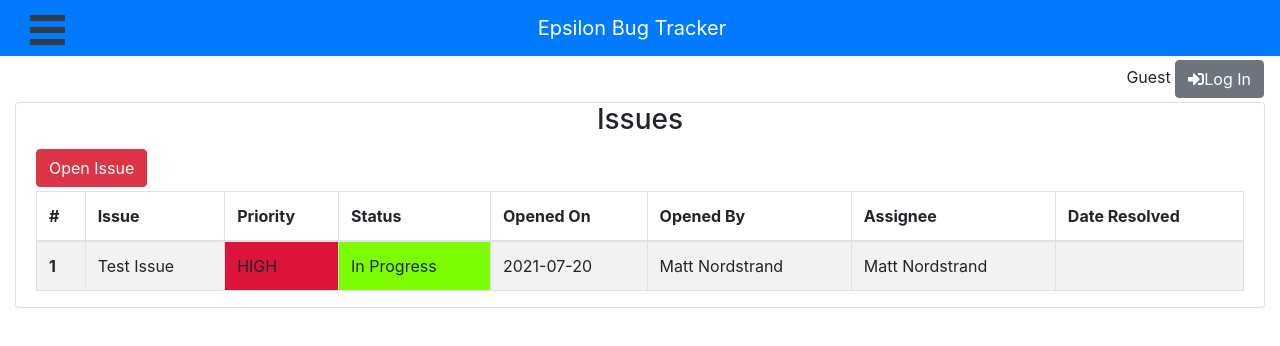
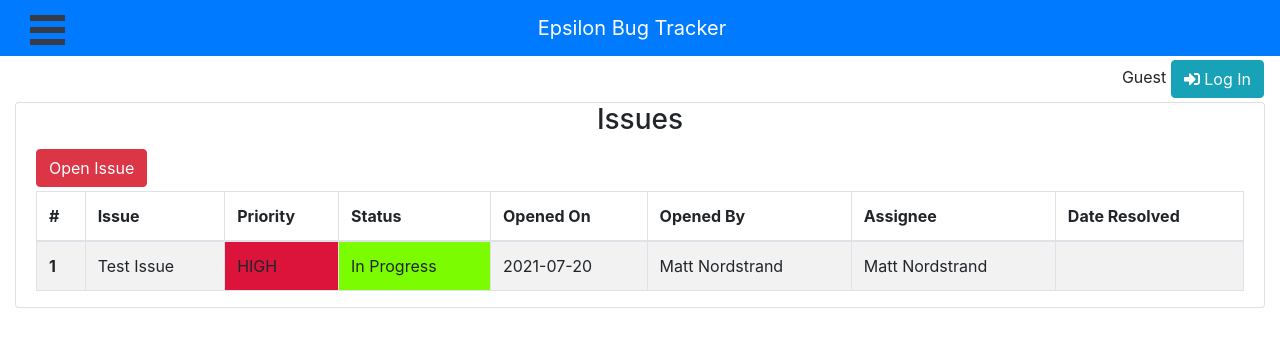
Before and after one commit to MatthewNordstrand/epsilon-bug-tracker, a React (Create React App) app: page / in a window 1280 px wide. Shown: the top 346 px of the page. Built offline with nearby package versions, Linux system fonts and the light colour scheme; no server answers.

Commit message:
Added formatting to login and logout buttons

```diff
--- a/src/components/Auth/LoginButton.js
+++ b/src/components/Auth/LoginButton.js
@@ -8,8 +8,8 @@ const LoginButton = () => {
     const { loginWithRedirect } = useAuth0();
 
     return (
-        <Button onClick={() => loginWithRedirect()}>
-            <FontAwesomeIcon icon={faSignInAlt} />Log In
+        <Button onClick={() => loginWithRedirect()} color="info">
+            <FontAwesomeIcon icon={faSignInAlt} /> Log In
         </Button>
     )
 }
--- a/src/components/Auth/LogoutButton.js
+++ b/src/components/Auth/LogoutButton.js
@@ -8,7 +8,7 @@ const LogoutButton = () => {
     const { logout } = useAuth0();
 
     return (
-        <Button onClick={() => logout()}>
+        <Button onClick={() => logout()} color="info">
             <FontAwesomeIcon icon={faSignOutAlt} /> Log Out
         </Button>
     )
```
